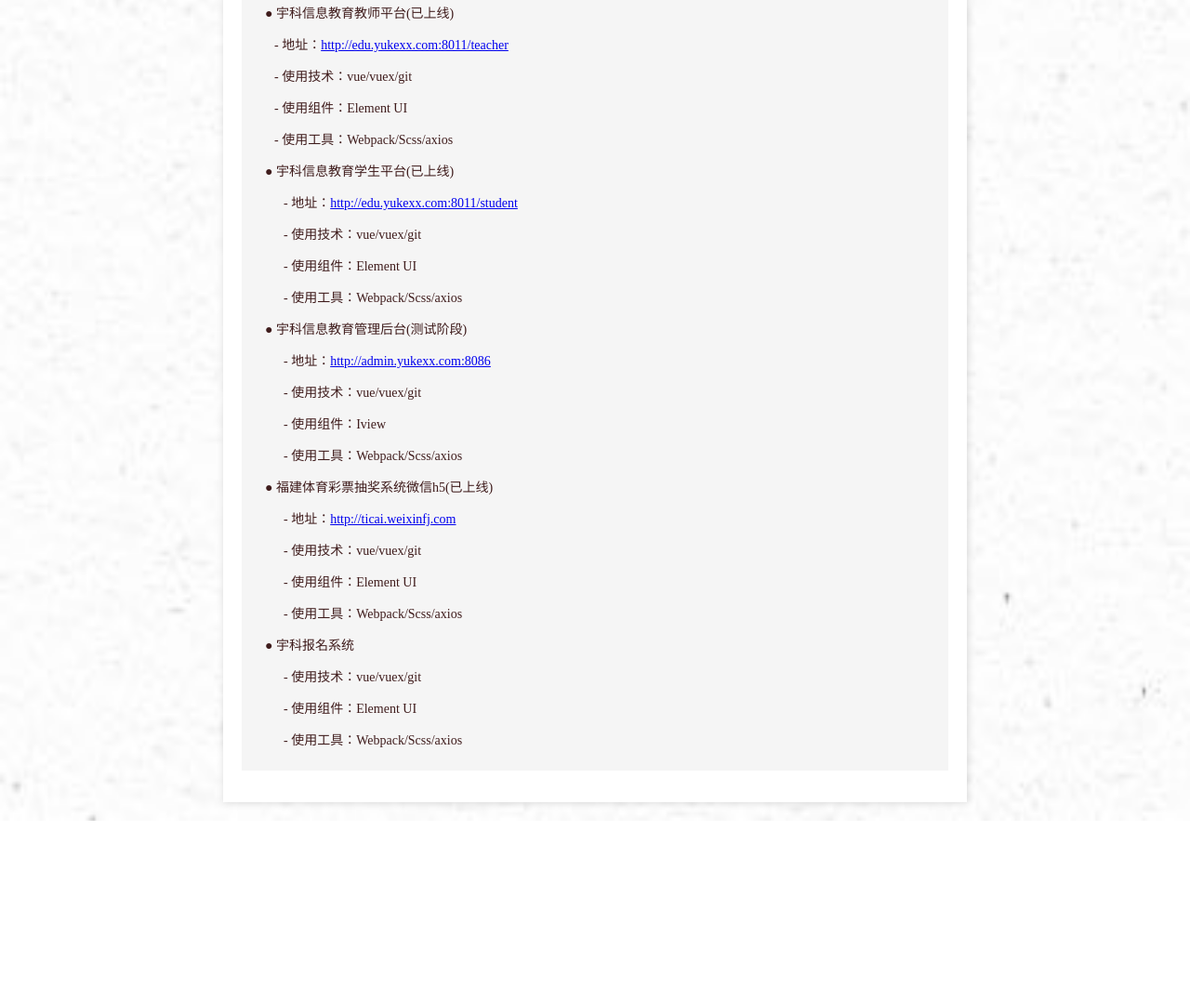
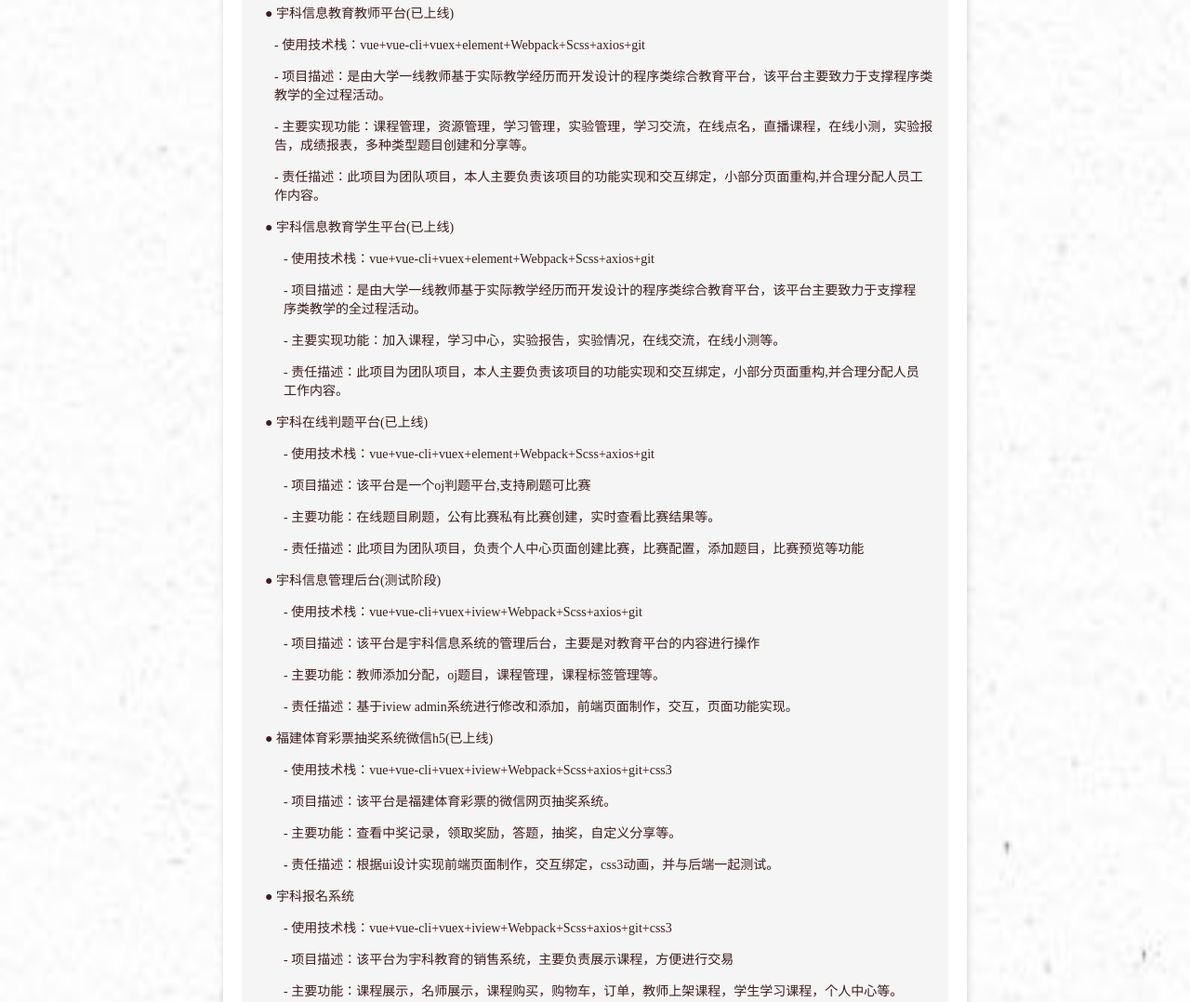
Before and after one commit to linqiuyue/resume, a plain HTML site: page index.html in a window 1280 px wide. Shown: the part 1153-2231 px from the top of the page at 93% size. Before the commit the page ends 2036 px from the top, so only its background shows below. Drawn offline with Linux system fonts and the light colour scheme.

Commit message:
修改项目经验

```diff
--- a/css/index.css
+++ b/css/index.css
@@ -45,6 +45,8 @@ body {
   list-style: none;
   margin: 10px;
   margin-bottom: 10px;
+  margin-top: 10px;
+
 }
 .home__content-item ul h5 {
   margin: 10px;
@@ -52,4 +54,8 @@ body {
 }
 .home__content-details{
   margin-left: 20px;
+
 }
+.home__content-details p{
+  font-size: 14px;
+}
--- a/index.html
+++ b/index.html
@@ -56,48 +56,61 @@
         </div>
         <li>● 宇科信息教育教师平台(已上线)</li>
         <div class="home__content-details">
-          <p>- 地址：<a href="http://edu.yukexx.com:8011/teacher#/"
+          <!-- <p>- 地址：<a href="http://edu.yukexx.com:8011/teacher#/"
               target="view_window">http://edu.yukexx.com:8011/teacher</a>
-            <!-- <p> 可福</p> -->
 
-          </p>
-          <p>- 使用技术：vue/vuex/git</p>
-          <p>- 使用组件：Element UI</p>
-          <p>- 使用工具：Webpack/Scss/axios</p>
+          </p> -->
+          <p>- 使用技术栈：vue+vue-cli+vuex+element+Webpack+Scss+axios+git</p>
+          <p>- 项目描述：是由大学一线教师基于实际教学经历而开发设计的程序类综合教育平台，该平台主要致力于支撑程序类教学的全过程活动。</p>
+          <p>- 主要实现功能：课程管理，资源管理，学习管理，实验管理，学习交流，在线点名，直播课程，在线小测，实验报告，成绩报表，多种类型题目创建和分享等。</p>
+          <p>- 责任描述：此项目为团队项目，本人主要负责该项目的功能实现和交互绑定，小部分页面重构,并合理分配人员工作内容。</p>
         </div>
         <li>● 宇科信息教育学生平台(已上线)
           <div class="home__content-details">
-            <p>- 地址：<a href="http://edu.yukexx.com:8011/student#/"
+            <!-- <p>- 地址：<a href="http://edu.yukexx.com:8011/student#/"
                 target="view_window">http://edu.yukexx.com:8011/student</a>
-            </p>
-            <p>- 使用技术：vue/vuex/git</p>
-            <p>- 使用组件：Element UI</p>
-            <p>- 使用工具：Webpack/Scss/axios</p>
+            </p> -->
+            <p>- 使用技术栈：vue+vue-cli+vuex+element+Webpack+Scss+axios+git</p>
+            <p>- 项目描述：是由大学一线教师基于实际教学经历而开发设计的程序类综合教育平台，该平台主要致力于支撑程序类教学的全过程活动。</p>
+            <p>- 主要实现功能：加入课程，学习中心，实验报告，实验情况，在线交流，在线小测等。</p>
+            <p>- 责任描述：此项目为团队项目，本人主要负责该项目的功能实现和交互绑定，小部分页面重构,并合理分配人员工作内容。</p>
           </div>
         </li>
-        <li>● 宇科信息教育管理后台(测试阶段)
+        <li>● 宇科在线判题平台(已上线)
           <div class="home__content-details">
-            <p>- 地址：<a href="http://admin.yukexx.com:8086" target="view_window">http://admin.yukexx.com:8086</a></p>
-            <p>- 使用技术：vue/vuex/git</p>
-            <p>- 使用组件：Iview</p>
-            <p>- 使用工具：Webpack/Scss/axios</p>
+            <!-- <p>- 地址：<a href="http://admin.yukexx.com:8086" target="view_window">http://admin.yukexx.com:8086</a></p> -->
+            <p>- 使用技术栈：vue+vue-cli+vuex+element+Webpack+Scss+axios+git</p>
+            <p>- 项目描述：该平台是一个oj判题平台,支持刷题可比赛</p>
+            <p>- 主要功能：在线题目刷题，公有比赛私有比赛创建，实时查看比赛结果等。</p>
+            <p>- 责任描述：此项目为团队项目，负责个人中心页面创建比赛，比赛配置，添加题目，比赛预览等功能</p>
+          </div>
+        </li>
+        <li>● 宇科信息管理后台(测试阶段)
+          <div class="home__content-details">
+            <!-- <p>- 地址：<a href="http://admin.yukexx.com:8086" target="view_window">http://admin.yukexx.com:8086</a></p> -->
+            <p>- 使用技术栈：vue+vue-cli+vuex+iview+Webpack+Scss+axios+git</p>
+            <p>- 项目描述：该平台是宇科信息系统的管理后台，主要是对教育平台的内容进行操作</p>
+            <p>- 主要功能：教师添加分配，oj题目，课程管理，课程标签管理等。 </p>
+            <p>- 责任描述：基于iview admin系统进行修改和添加，前端页面制作，交互，页面功能实现。</p>
           </div>
 
         </li>
         <li>● 福建体育彩票抽奖系统微信h5(已上线)
           <div class="home__content-details">
-            <p>- 地址：<a href="http://ticai.weixinfj.com/#/" target="view_window">http://ticai.weixinfj.com</a></p>
-            <p>- 使用技术：vue/vuex/git</p>
-            <p>- 使用组件：Element UI</p>
-            <p>- 使用工具：Webpack/Scss/axios</p>
+            <!-- <p>- 地址：<a href="http://ticai.weixinfj.com/#/" target="view_window">http://ticai.weixinfj.com</a></p> -->
+            <p>- 使用技术栈：vue+vue-cli+vuex+iview+Webpack+Scss+axios+git+css3</p>
+            <p>- 项目描述：该平台是福建体育彩票的微信网页抽奖系统。</p>
+            <p>- 主要功能：查看中奖记录，领取奖励，答题，抽奖，自定义分享等。 </p>
+            <p>- 责任描述：根据ui设计实现前端页面制作，交互绑定，css3动画，并与后端一起测试。</p>
           </div>
         </li>
         <li>● 宇科报名系统
           <div class="home__content-details">
             <!-- <p>- 地址：<a href="http://ticai.weixinfj.com/#/" target="view_window">http://ticai.weixinfj.com</a></p> -->
-            <p>- 使用技术：vue/vuex/git</p>
-            <p>- 使用组件：Element UI</p>
-            <p>- 使用工具：Webpack/Scss/axios</p>
+            <p>- 使用技术栈：vue+vue-cli+vuex+iview+Webpack+Scss+axios+git+css3</p>
+            <p>- 项目描述：该平台为宇科教育的销售系统，主要负责展示课程，方便进行交易</p>
+            <p>- 主要功能：课程展示，名师展示，课程购买，购物车，订单，教师上架课程，学生学习课程，个人中心等。 </p>
+            <p>- 责任描述：设计rp，完成销售平台前台页面制作。</p>
           </div>
         </li>
 
```
